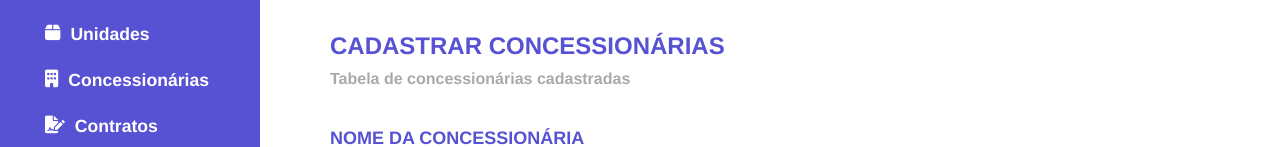
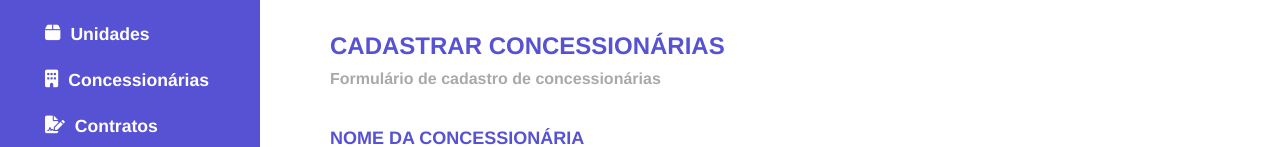
Before and after one commit to Data-Team23/Tecsus-frontend, a Vue app in the folder app-web/: page /adicionar-concessionaria in a window 1280 px wide. Shown: the part 154-301 px from the top of the page. Built offline with nearby package versions, Linux system fonts and the light colour scheme.

Commit message:
fix: correção no título das telas

```diff
--- a/app-web/src/views/concessionaire/AddConcessionaire.vue
+++ b/app-web/src/views/concessionaire/AddConcessionaire.vue
@@ -6,7 +6,7 @@
         <div class="title-container">
             <div class="title">
                 <h2>CADASTRAR CONCESSIONÁRIAS</h2>
-                <h4>Tabela de concessionárias cadastradas</h4>
+                <h4>Formulário de cadastro de concessionárias</h4>
             </div>
         </div>
         <form action="" class="add-concessionaire-form">
--- a/app-web/src/views/concessionaire/ListConcessionaire.vue
+++ b/app-web/src/views/concessionaire/ListConcessionaire.vue
@@ -5,7 +5,7 @@
         </div>
         <div class="title-container">
             <div class="title">
-                <h2>CADASTRAR CONCESSIONÁRIAS</h2>
+                <h2>CONCESSIONÁRIAS</h2>
                 <h4>Tabela de concessionárias cadastradas</h4>
             </div>
             <div class="add-button">
```
